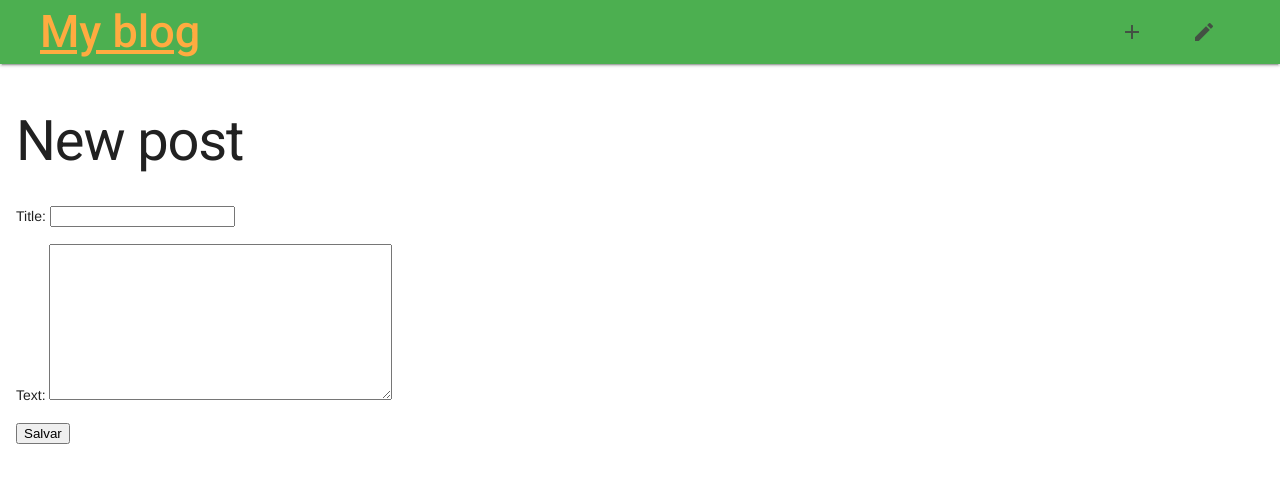
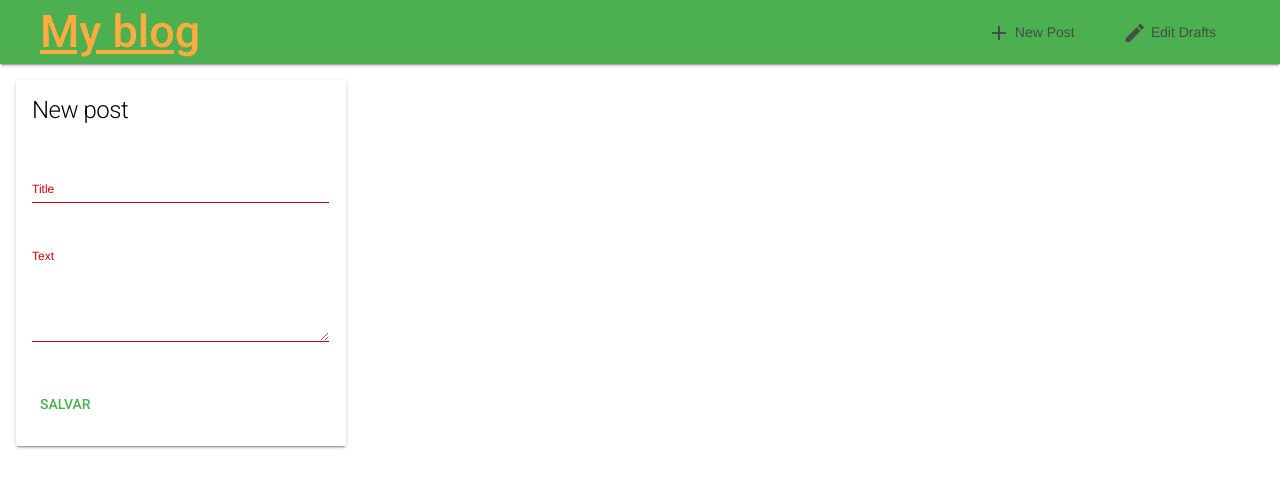
Before and after one commit to rmallermartins/Django-blog, a Django app: page /post/new/ in a window 1280 px wide. Shown: the top 488 px of the page. Run offline with Django 3.2, Linux system fonts and the light colour scheme; the visitor is signed in with stand-in values (Sample User, id 1); some libraries are stand-ins or nearby versions.

Commit message:
Materialized form

```diff
--- a/blog/forms.py
+++ b/blog/forms.py
@@ -8,3 +8,7 @@ class PostForm(forms.ModelForm):
     class Meta:
         model = Post
         fields = ('title', 'text',)
+        widgets = {
+            'title': forms.TextInput(attrs={'class': 'mdl-textfield__input'}),
+            'text': forms.Textarea(attrs={'class': 'mdl-textfield__input', 'rows': '5'}),
+        }
--- a/blog/templates/blog/base.html
+++ b/blog/templates/blog/base.html
@@ -4,7 +4,6 @@
     <head>
         <title>My blog</title>
         {% block head %}
-        <link rel="stylesheet" href="http://fonts.googleapis.com/css?family=Lobster&subset=latin,latin-ext" type="text/css">
         <link rel="stylesheet" href="http://fonts.googleapis.com/css?family=Roboto:300,400,500,700" type="text/css">
         <link rel="stylesheet" href="https://fonts.googleapis.com/icon?family=Material+Icons">
         <link rel="stylesheet" href="https://code.getmdl.io/1.1.3/material.green-orange.min.css">
@@ -22,11 +21,13 @@
                     <div class="mdl-layout-spacer"></div>
 
                     <nav class="mdl-navigation">
-                        <a href="{% url 'blog.views.post_new' %}" class="mdl-navigation__link">
-                            <i class="material-icons md-36 md-light">add</i>
+                        <a href="{% url 'blog.views.post_new' %}" class="mdl-navigation__link mdl-navigation__link--icon">
+                            <i class="material-icons md-24 md-light">add</i>
+                            <span>New Post</span>
                         </a>
-                        <a href="{% url 'post_draft_list' %}" class="mdl-navigation__link">
-                            <i class="material-icons md-36 md-light">mode_edit</i>
+                        <a href="{% url 'post_draft_list' %}" class="mdl-navigation__link mdl-navigation__link--icon">
+                            <i class="material-icons md-24 md-light">mode_edit</i>
+                            <span>Edit Drafts</span>
                         </a>
                     </nav>
                 </div>
--- a/blog/templates/blog/post_edit.html
+++ b/blog/templates/blog/post_edit.html
@@ -1,10 +1,30 @@
 {% extends "blog/base.html" %}
 
 {% block content %}
-    <h1>New post</h1>
-    <form method="POST" class="post-form">
-        {% csrf_token %}
-        {{ form.as_p }}
-        <button type="submit" title="New post" class="save btn btn-default">Salvar</button>
-    </form>
+    <div class="demo-card-wide mdl-card mdl-shadow--2dp width100 post">
+        <div class="mdl-card__title">
+            <h1 class="mdl-card__title-text">New post</h1>
+        </div>
+
+        <form method="POST" class="post-form">
+            <div class="mdl-card__supporting-text">
+                {% csrf_token %}
+                <!-- {{ form.as_p }} -->
+                <div class="mdl-textfield mdl-js-textfield mdl-textfield--floating-label width100">
+                    <label for="id_title" class="mdl-textfield__label">Title</label>
+                    {{ form.title }}
+                </div>
+                <div class="mdl-textfield mdl-js-textfield mdl-textfield--floating-label width100">
+                    <label for="id_text" class="mdl-textfield__label">Text</label>
+                    {{ form.text }}
+                </div>
+            </div>
+            <div class="mdl-card__actions">
+                <button type="submit" title="New post" class="mdl-button mdl-button--colored mdl-js-button mdl-js-ripple-effect save btn btn-default">
+                    Salvar
+                </button>
+            </div>
+        </form>
+
+    </div>
 {% endblock content %}
```
Also changed, not shown: blog/static/css/blog.css (+26 -20 lines).
